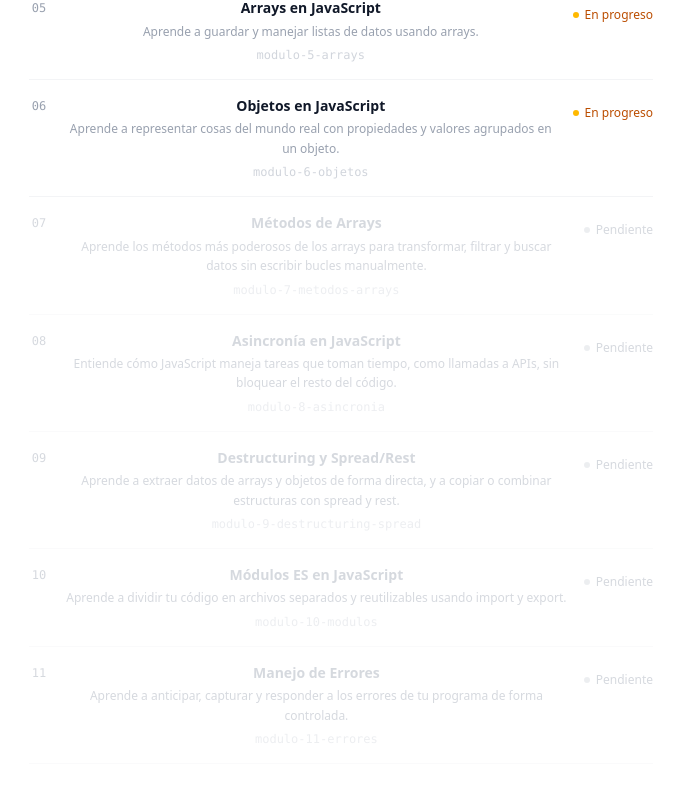
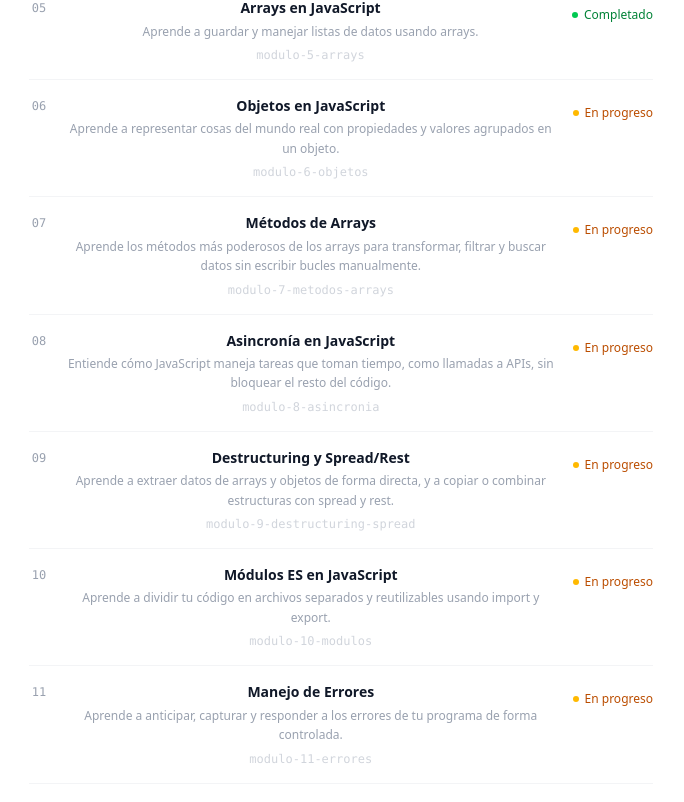
Before and after one commit to Lilopadilla22/Aprendiendo, a React (Vite) app: page / in a window 1280 px wide. Shown: the part 758-1560 px from the top of the page, without its empty margins (299-983 px from the left). Built offline with nearby package versions, Linux system fonts and the light colour scheme.

Commit message:
update status

```diff
--- a/src/data/modulesStatus.ts
+++ b/src/data/modulesStatus.ts
@@ -5,12 +5,12 @@ export const modulesStatus: Record<number, ModuleStatus> = {
   1: "completed",
   2: "completed",
   3: "completed",
-  4: "in-progress",
-  5: "in-progress",
+  4: "completed",
+  5: "completed",
   6: "in-progress",
-  7: "locked",
-  8: "locked",
-  9: "locked",
-  10: "locked",
-  11: "locked"
+  7: "in-progress",
+  8: "in-progress",
+  9: "in-progress",
+  10: "in-progress",
+  11: "in-progress"
 };
```
